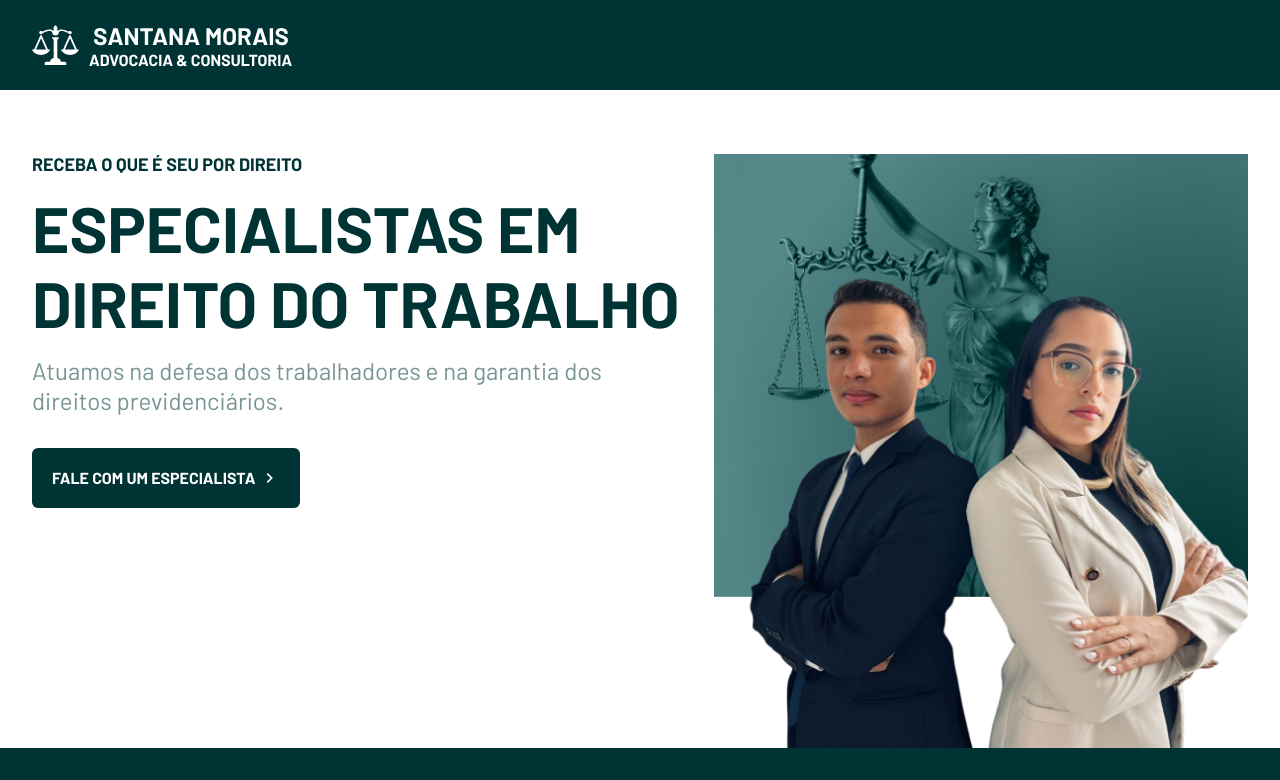
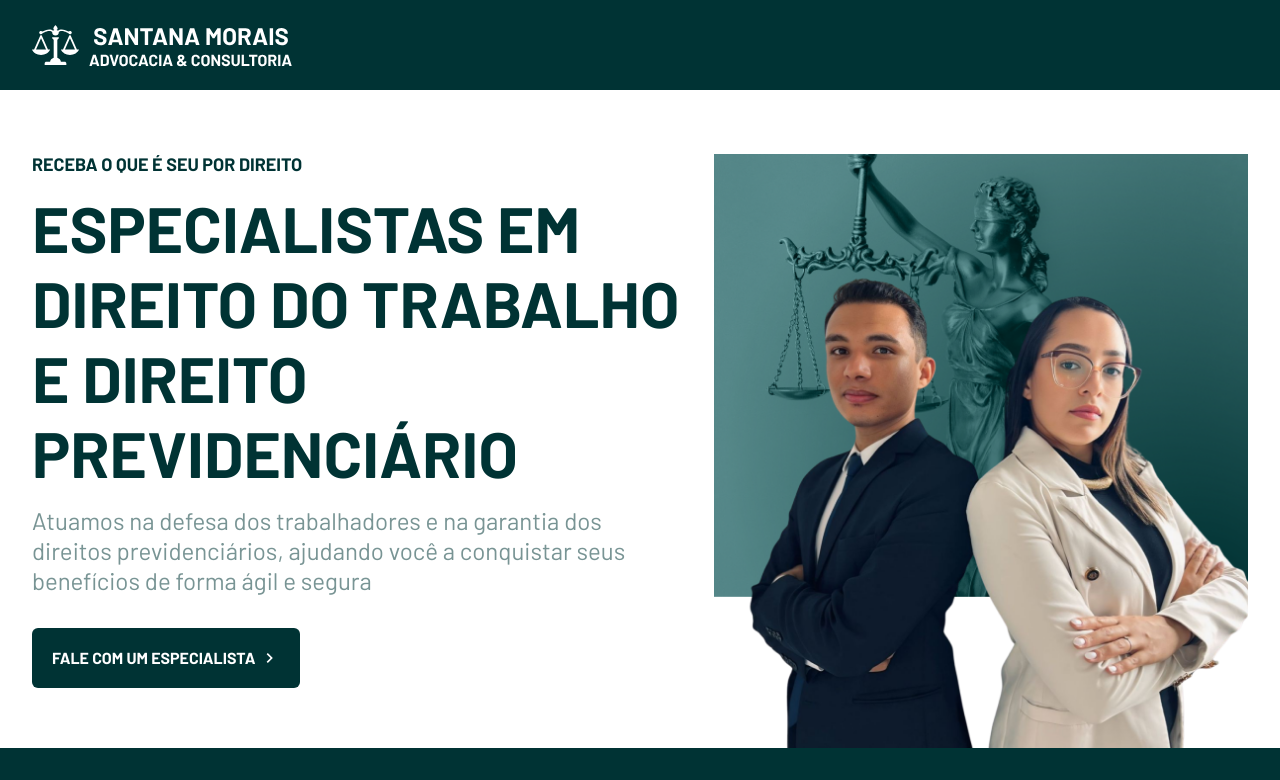
Before and after one commit to pedro2s/santana-morais-advocacia-lp, a React (Vite) app: page / in a window 1280 px wide. Shown: the top 780 px of the page. Built offline with nearby package versions, Linux system fonts and the light colour scheme.

Commit message:
fix: :ambulance: update headline e lead-paragraph

```diff
--- a/src/components/Hero.jsx
+++ b/src/components/Hero.jsx
@@ -22,9 +22,12 @@ const Hero = () => {
 					<div className="hero__data md:max-w-[650px] flex flex-col items-center md:items-start gap-8 text-primary pb-3">
 						<div className="flex flex-col gap-4 text-center md:text-start">
 							<h4 className="headline-5 lg:headline-4">RECEBA O QUE É SEU POR DIREITO</h4>
-							<h1 className="headline-2 lg:headline-1">Especialistas em direito do trabalho</h1>
+							<h1 className="headline-2 lg:headline-1">
+								Especialistas em Direito do Trabalho e Direito Previdenciário
+							</h1>
 							<p className="lead-paragraph text-center md:text-start">
-								Atuamos na defesa dos trabalhadores e na garantia dos direitos previdenciários.
+								Atuamos na defesa dos trabalhadores e na garantia dos direitos previdenciários, ajudando você
+								a conquistar seus benefícios de forma ágil e segura
 							</p>
 						</div>
 						<a href="https://wa.me/message/KUPNLGIU4BW2G1" className="button hover:bg-secondary">
```
